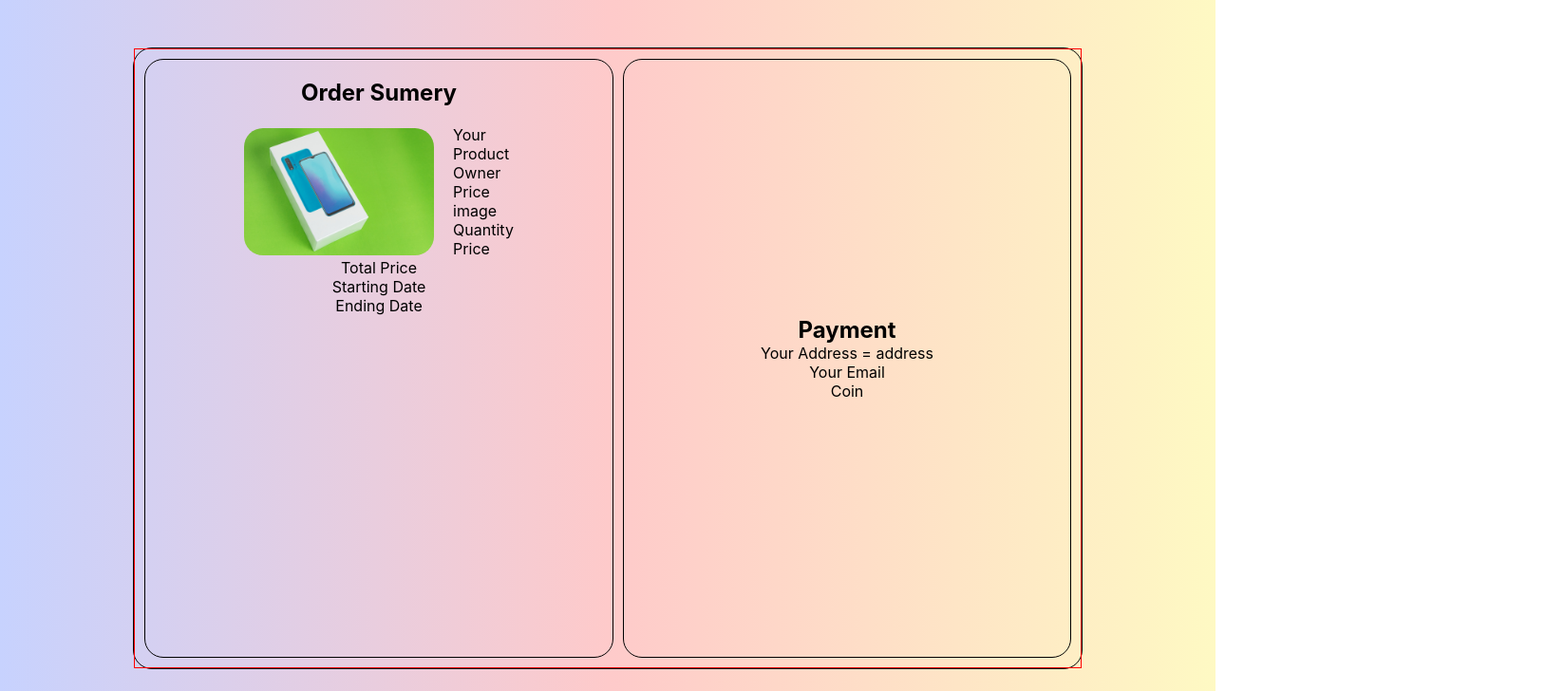
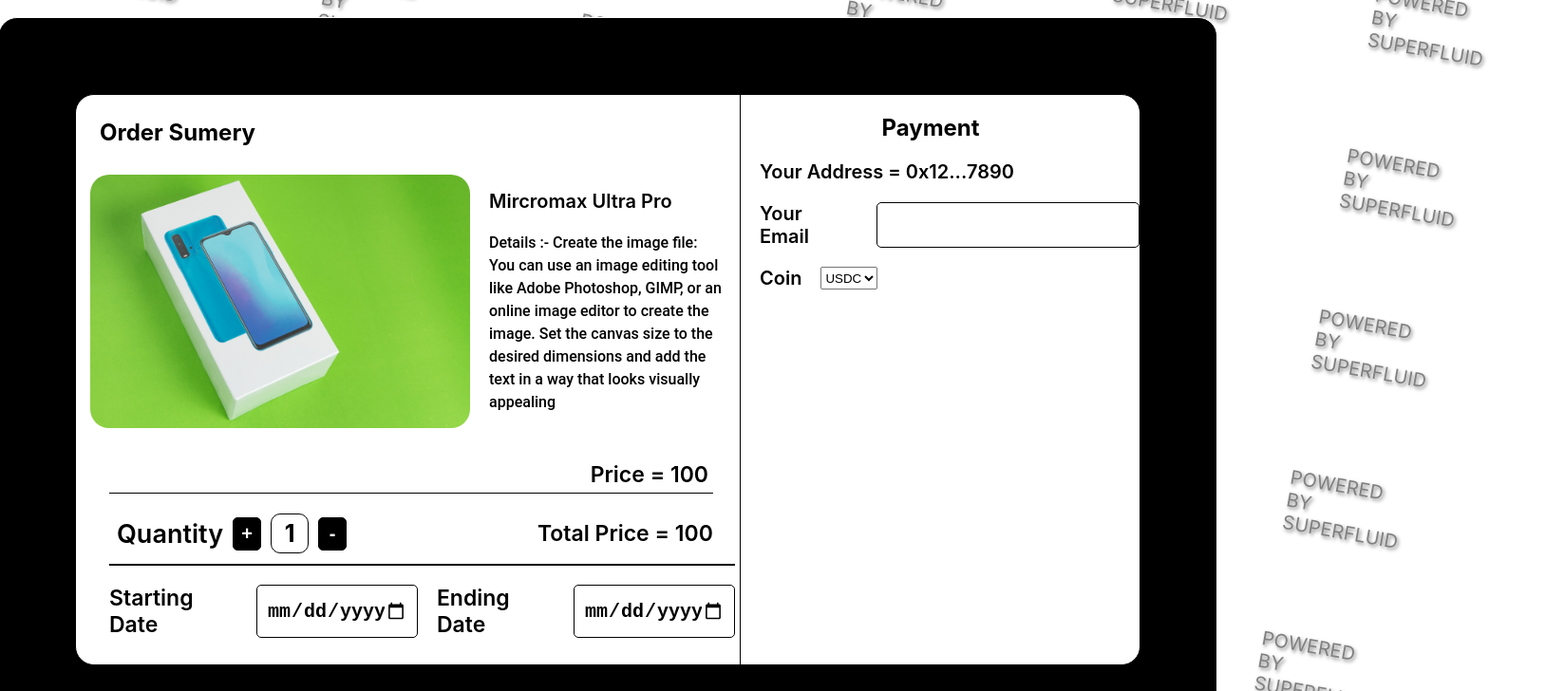
Before and after one commit to Ajay12-p/PeerPay, a React (Create React App) app in the folder client/: page /Payment in a window 1280 px wide. Shown: the top 728 px of the page at 95% size, 1647 px wide, since content can reach past the window. Built offline with nearby package versions, Linux system fonts and the light colour scheme.

Commit message:
Payment Page Update

```diff
--- a/client/public/index.html
+++ b/client/public/index.html
@@ -9,17 +9,7 @@
       name="description"
       content="Web site created using create-react-app"
     />
-    <style>
-      /* CSS rules go here */
-      body {
-        background-image: linear-gradient(
-          to right,
-          rgb(199, 210, 254),
-          rgb(254, 202, 202),
-          rgb(254, 249, 195)
-        );
-      }
-    </style>
+
     <link rel="apple-touch-icon" href="%PUBLIC_URL%/logo192.png" />
     <!--
       manifest.json provides metadata used when your web app is installed on a
--- a/client/src/components/Pages/Payment/Payment.css
+++ b/client/src/components/Pages/Payment/Payment.css
@@ -1,77 +1,234 @@
 .outerFrame {
-  margin-top: 50px;
-  width: 1000px;
-  height: 655px;
+  margin: 50px;
+  padding: 80px;
   display: flex;
   border-radius: 20px;
   justify-content: center;
   align-items: center;
+  background-color: black;
+  border: 1px solid white;
+}
+.mainPayment {
+  display: flex;
+  justify-content: center;
+  align-items: center;
+  height: 100vh;
+  gap: 20px;
+  background-repeat: repeat;
+}
+.innerFrame {
+  border-radius: 20px;
+  background-color: white;
   border: 1px solid black;
+  display: flex;
+  justify-content: center;
 }
 
+.flexItem {
+  display: flex;
+  justify-content: flex-start;
+  align-items: start;
+  height: 600px;
+  flex-direction: column;
+}
 .mainPayment {
   display: flex;
   align-items: center;
   justify-content: center;
 }
-
-.rightgrid {
-  grid-area: right;
-}
-.leftgrid {
-  grid-area: left;
-}
-.innerFrame {
-  display: grid;
-  grid-template-areas: "left left left right right right";
-  width: 100%;
-  height: 100%;
-  gap: 10px;
-  border: 1px solid red;
-  padding: 10px;
+.innerFrame:focus {
+  outline: none;
+  transition: all 3s ease-in-out;
 }
 
-.PrductCard {
-  display: flex;
-  justify-content: top;
-  align-items: center;
-
-  flex-direction: column;
-
-  margin-bottom: 50px;
-  width: 100%;
-  height: 100%;
-  border: 1px solid black;
-  border-radius: 20px;
+.item1 {
+  min-width: 700px;
+  min-height: 200px;
+  max-width: 1000px;
+  padding: 5px;
+  border-right: #000 solid 1px;
 }
 
 .imgofpay {
+  padding: 10px;
   display: flex;
-  justify-content: center;
+  font-size: 20px;
+  justify-content: start;
   align-items: center;
-  width: 200px;
+  font-weight: 600;
+  width: 100%;
   gap: 20px;
 }
-.PrductCard h2 {
+.item1 h2 {
   color: #000;
   margin: 20px;
 }
-.PrductCard img {
-  width: inherit;
+.item1 img {
+  width: 70%;
+  max-width: 400px;
   height: inherit;
   object-fit: cover;
   border-radius: 20px;
 }
-.PaymentCard {
+
+.infoOFitem {
+  width: 50%;
+}
+
+/* quantitiy update */
+
+.qunatity {
+  display: flex;
+  justify-content: start;
+  align-items: center;
+  margin-bottom: 10px;
+  padding: 8px;
+  border-bottom: #000 solid 2px;
+  gap: 10px;
+}
+
+.qunatity button {
+  border: 1px solid black;
+  background-color: black;
+  cursor: pointer;
+  font-size: 20px;
+  width: 30px;
+  font-weight: 600;
+  color: #fff;
+  padding: 5px;
+  border-radius: 5px;
+  transition: all 0.3s ease-in-out;
+}
+
+.qunatity h3 {
+  border: 1px solid black;
+  border-radius: 10px;
+  font-size: 25px;
+  min-width: 40px;
+  padding: 5px;
+  max-width: 50px;
   display: flex;
   justify-content: center;
+}
+
+.qunatity p {
+  font-size: 27px;
+  font-weight: 600;
+}
+
+.lowerimg {
+  display: flex;
+  margin-left: 30px;
+  margin-top: 20px;
+  font-size: 23px;
+  font-weight: 600;
+  justify-content: start;
+  flex-direction: column;
+  gap: 10px;
+}
+
+.inputDate input {
+  width: 170px;
+  padding: 10px;
+  border-radius: 5px;
+  border: 1px solid black;
+  font-size: 20px;
+  font-weight: 600;
+  outline: none;
+}
+
+.inputDate {
+  display: flex;
+  justify-content: center;
+  gap: 20px;
+}
+
+.Price {
+  padding: 5px;
+  display: flex;
+  margin-right: 23px;
+  justify-content: flex-end;
+  border-bottom: #000 solid 1px;
+}
+
+/*  background  */
+.overlay {
+  position: absolute;
+  top: 50%;
+  width: 100vw;
+  height: 100vh;
+  display: flex;
+  flex-direction: row;
+  gap: 150px;
+  left: 50%;
+  text-transform: uppercase;
+  transform: translate(-50%, -50%) rotate(10deg);
+  font-size: 20px;
+  color: grey;
+  text-shadow: 2px 2px 4px rgba(0, 0, 0, 0.5);
+  z-index: -1;
+}
+
+.bg-2 {
+  display: flex;
+  justify-content: center;
+  flex-direction: column;
+  gap: 100px;
+}
+
+.detailofproduct {
+  margin-top: 20px;
+  font: 500 16px/1.5 "Roboto", sans-serif;
+}
+
+/* item2 full part (Payment part  ) */
+
+.item2 {
+  margin-left: 20px;
+  min-width: 400px;
+  display: flex;
+  justify-content: start;
+  align-items: start;
+}
+
+.item2 h2 {
+  display: flex;
+  justify-content: center;
+  color: #000;
+  width: 80%;
+  margin: 20px;
+}
+
+.item2 .inputPay {
+  font-size: 20px;
+  font-weight: 600;
+  display: flex;
+  gap: 20px;
+}
+
+.inputPay input {
+  margin-left: 10px;
+  max-width: 70%;
+  padding: 5px;
+  border-radius: 5px;
+  border: 1px solid black;
+  font-size: 20px;
+  font-weight: 400;
+  outline: none;
+}
+
+.PaymentPart {
+  display: flex;
+  justify-content: start;
+  align-items: start;
+  flex-direction: column;
+  gap: 20px;
+}
+
+.selectofinput {
+  display: flex;
+  justify-content: start;
   align-items: center;
-
-  flex-direction: column;
-
-  margin-bottom: 50px;
-  width: 100%;
-  height: 100%;
-  border: 1px solid black;
-  border-radius: 20px;
+  gap: 20px;
+  width: 50%;
 }
--- a/client/src/components/Pages/Payment/Payment.js
+++ b/client/src/components/Pages/Payment/Payment.js
@@ -1,42 +1,180 @@
-import React from "react";
+import React, { useState } from "react";
 import "./Payment.css";
 import Product from "../../Media/Phone.jpg";
 const Payment = () => {
+  const [qunatity, setQunatity] = useState(1);
+  const [startDate, setStartDate] = useState("today");
+  const [total, setTotal] = useState(100);
+  const [endDate, setEndDate] = useState(" parso");
+  const [timeRange, setTimeRange] = useState(6);
+  const [useraddress, setUserAddress] = useState(
+    "0x1234567890123456789012345678901234567890"
+  );
+  const [details, setDetails] = useState(
+    "Create the image file: You can use an image editing tool like Adobe Photoshop, GIMP, or an online image editor to create the image. Set the canvas size to the desired dimensions and add the text in a way that looks visually appealing"
+  );
+  const [Price, setPrice] = useState(100);
   return (
-    //waht we  want
-    // 1. start date end date  3. time range
-    <div className="mainPayment">
+    <div className="mainPayment ">
+      <div class="overlay">
+        <div className="bg-2">
+          <div className="">powered by Superfluid</div>
+          <div className="">powered by Superfluid</div>
+          <div className="">powered by Superfluid</div>
+          <div className="">powered by Superfluid</div>
+          <div className="">powered by Superfluid</div>
+          <div className="">powered by Superfluid</div>
+          <div className="">powered by Superfluid</div>
+          <div className="">powered by Superfluid</div>
+          <div className="">powered by Superfluid</div>
+          <div className="">powered by Superfluid</div>
+          <div className="">powered by Superfluid</div>
+        </div>
+        <div className="bg-2">
+          <div className="">powered by Superfluid</div>
+          <div className="">powered by Superfluid</div>
+          <div className="">powered by Superfluid</div>
+          <div className="">powered by Superfluid</div>
+          <div className="">powered by Superfluid</div>
+          <div className="">powered by Superfluid</div>
+          <div className="">powered by Superfluid</div>
+          <div className="">powered by Superfluid</div>
+          <div className="">powered by Superfluid</div>
+          <div className="">powered by Superfluid</div>
+          <div className="">powered by Superfluid</div>
+        </div>
+        <div className="bg-2">
+          <div className="">powered by Superfluid</div>
+          <div className="">powered by Superfluid</div>
+          <div className="">powered by Superfluid</div>
+          <div className="">powered by Superfluid</div>
+          <div className="">powered by Superfluid</div>
+          <div className="">powered by Superfluid</div>
+          <div className="">powered by Superfluid</div>
+          <div className="">powered by Superfluid</div>
+          <div className="">powered by Superfluid</div>
+          <div className="">powered by Superfluid</div>
+          <div className="">powered by Superfluid</div>
+        </div>
+        <div className="bg-2">
+          <div className="">powered by Superfluid</div>
+          <div className="">powered by Superfluid</div>
+          <div className="">powered by Superfluid</div>
+          <div className="">powered by Superfluid</div>
+          <div className="">powered by Superfluid</div>
+          <div className="">powered by Superfluid</div>
+          <div className="">powered by Superfluid</div>
+          <div className="">powered by Superfluid</div>
+          <div className="">powered by Superfluid</div>
+          <div className="">powered by Superfluid</div>
+          <div className="">powered by Superfluid</div>
+          <div className="">powered by Superfluid</div>
+        </div>
+        <div className="bg-2">
+          <div className="">powered by Superfluid</div>
+          <div className="">powered by Superfluid</div>
+          <div className="">powered by Superfluid</div>
+          <div className="">powered by Superfluid</div>
+          <div className="">powered by Superfluid</div>
+          <div className="">powered by Superfluid</div>
+          <div className="">powered by Superfluid</div>
+          <div className="">powered by Superfluid</div>
+          <div className="">powered by Superfluid</div>
+          <div className="">powered by Superfluid</div>
+          <div className="">powered by Superfluid</div>
+        </div>
+        <div className="bg-2">
+          <div className="">powered by Superfluid</div>
+          <div className="">powered by Superfluid</div>
+          <div className="">powered by Superfluid</div>
+          <div className="">powered by Superfluid</div>
+          <div className="">powered by Superfluid</div>
+          <div className="">powered by Superfluid</div>
+          <div className="">powered by Superfluid</div>
+          <div className="">powered by Superfluid</div>
+          <div className="">powered by Superfluid</div>
+          <div className="">powered by Superfluid</div>
+          <div className="">powered by Superfluid</div>
+        </div>
+      </div>
       <div className="outerFrame">
         <div className="innerFrame">
-          <div className="leftgrid">
-            <div className="PrductCard">
-              <h2>Order Sumery</h2>
-              <div className="imgofpay">
-                <img src={Product} alt="" />
-                <div>
-                  <div className="inputPay">Your Product</div>
-                  <div className="inputPay">Owner</div>
-                  <div className="inputPay">Price</div>
-                  <div className="inputPay">image</div>
-                  <div className="inputPay">Quantity</div>
-                  <div className="inputPay">Price</div>
+          <div className="item1 flexItem">
+            <h2>Order Sumery</h2>
+            <div className="imgofpay">
+              <img src={Product} alt="" />
+              <div className="infoOFitem">
+                <div className="productname">Mircromax Ultra Pro</div>
+
+                <div className="detailofproduct">Details :- {details}</div>
+              </div>
+            </div>
+            <div className="lowerimg">
+              <div className="Price">Price = {Price} </div>
+              <div className="qunatity ">
+                <p>Quantity</p>
+                <button
+                  className=""
+                  onClick={() => {
+                    setQunatity(qunatity + 1);
+                    setTotal((qunatity + 1) * Price);
+                  }}
+                >
+                  +
+                </button>
+                <h3 className="numquan">{qunatity}</h3>
+                <button
+                  className=""
+                  onClick={() => {
+                    if (qunatity == 1) return;
+                    setQunatity(qunatity - 1);
+                    setTotal((qunatity - 1) * Price);
+                  }}
+                >
+                  -
+                </button>
+                <div
+                  style={{
+                    display: "flex",
+                    width: "60%",
+                    justifyContent: "flex-end",
+                    padding: "10px",
+                    borderRadius: "10px",
+                  }}
+                >
+                  Total Price = {total}
                 </div>
               </div>
 
-              <div className="inputPay">Total Price</div>
-              <div className="inputPay">Starting Date</div>
-              <div className="inputPay">Ending Date</div>
+              <div className="inputDate">
+                Starting Date <input type="date" /> Ending Date{" "}
+                <input type="date" />
+              </div>
             </div>
           </div>
-          <div className="rightgrid">
-            <div className="PaymentCard">
-              <h2>Payment</h2>
-              <img src="" alt="" />
-              <div className="inputPay">Your Address = address</div>
+          <div className="item2 flexItem">
+            <h2>Payment</h2>
+            <div className="PaymentPart">
+              <div className="inputPay">
+                Your Address ={" "}
+                {`${useraddress.substring(0, 4)}...${useraddress.substring(
+                  38,
+                  42
+                )}`}
+              </div>
 
-              <div className="inputPay">Your Email</div>
+              <div className="inputPay">
+                Your Email
+                <input type="email" />
+              </div>
 
-              <div className="inputPay">Coin</div>
+              <div className="inputPay">
+                Coin
+                <select name="Coin" id="Coin">
+                  <option className="selectofinput"> USDC</option>
+                  <option className="selectofinput"> FDAIx</option>
+                </select>{" "}
+              </div>
             </div>
           </div>
         </div>
--- a/client/src/index.css
+++ b/client/src/index.css
@@ -1,10 +1,4 @@
 body {
-  background-image: linear-gradient(
-    to right,
-    rgb(199, 210, 254),
-    rgb(254, 202, 202),
-    rgb(254, 249, 195)
-  );
   margin: 0;
   font-family: -apple-system, BlinkMacSystemFont, "Segoe UI", "Roboto", "Oxygen",
     "Ubuntu", "Cantarell", "Fira Sans", "Droid Sans", "Helvetica Neue",
```
